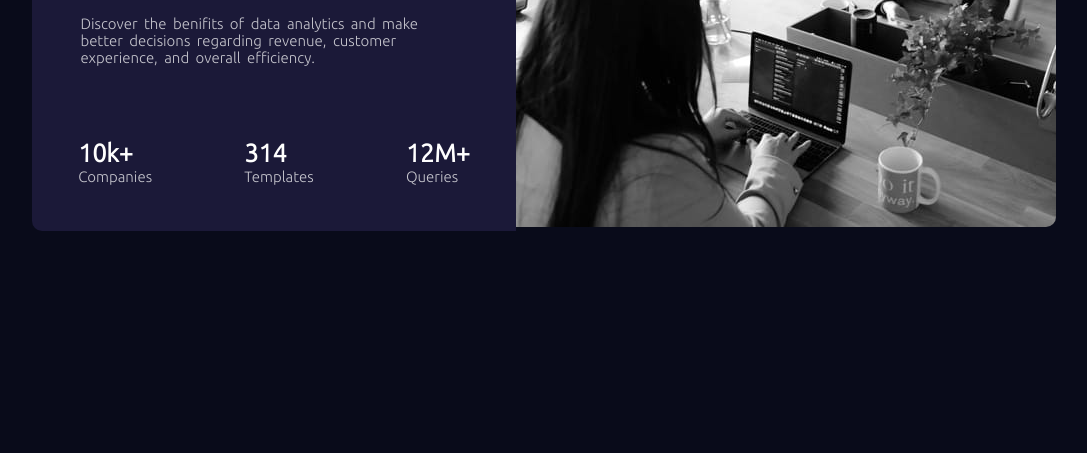
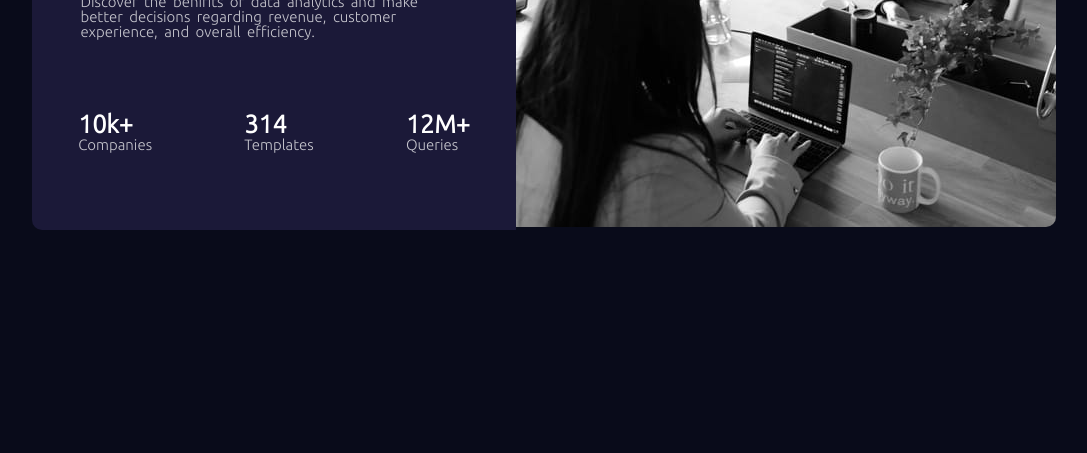
Before and after one commit to evanhill1989/stats-preview-card, a plain HTML site: page index.html in a window 1280 px wide. Shown: the part 347-800 px from the top of the page, without its empty margins (96-1183 px from the left). Drawn offline with Linux system fonts and the light colour scheme.

Commit message:
Update styles.css

```diff
--- a/css/styles.css
+++ b/css/styles.css
@@ -2,17 +2,24 @@
     color: white;
     padding: 0;
     margin: 0;
+    box-sizing: border-box;
 }
 strong {
     color: rgb(190, 5, 190);
 }
 body {
     background-color: hsl(233, 47%, 7%);
+    display: flex;
+    align-items: center;
+    justify-content: center;
+    line-height: 1;
+    min-height: 100%;
+    font-weight: 400;
+    margin: 10%;
 }
 main {
-    display: flex;
-    justify-content: center;
-    margin: 10%;
+    display: grid;
+    grid-template-columns: 2fr 1fr;
 }
 #text {
     background-color: hsl(244, 38%, 16%);
@@ -54,7 +61,7 @@ main {
 .images img {
     max-width: 100%;
     max-height: 100%;
-    object-fit: contain;
+    background-size: cover;
 }
 img {
     border-radius: 0 10px 10px 0;
```
